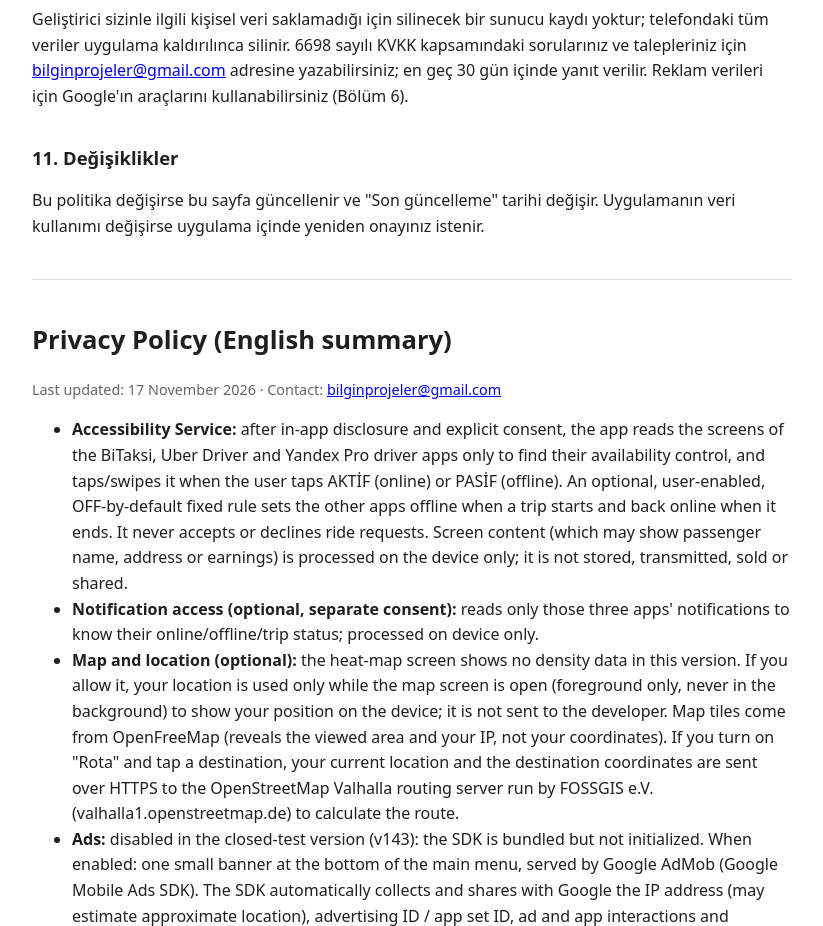
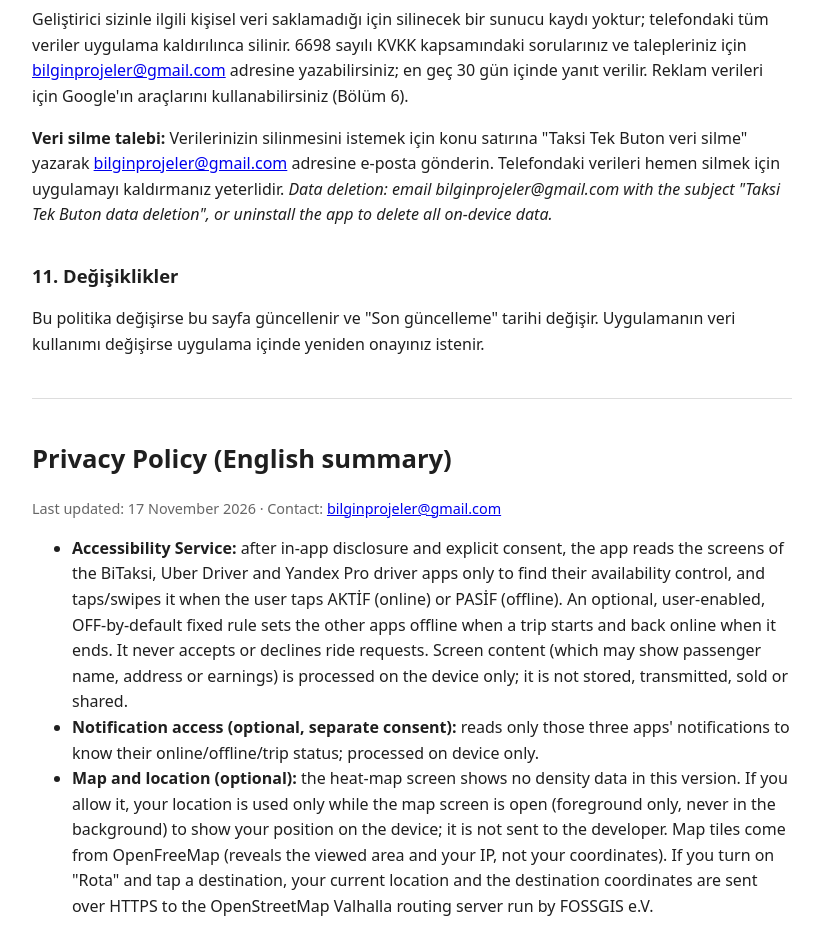
Before and after one commit to hbilgin53/taksi-tek-buton-gizlilik, a plain HTML site: page index.html in a window 1280 px wide. Shown: the part 3460-4386 px from the top of the page, without its empty margins (228-1051 px from the left). Drawn offline with Linux system fonts and the light colour scheme.

Commit message:
Veri silme bolumu

```diff
--- a/index.html
+++ b/index.html
@@ -134,11 +134,15 @@ alabilirsiniz; onay geri alınınca servisler hiçbir şey okumaz ve hiçbir şe
 <p>Uygulama 18 yaş üstü, sürücü belgesi olan taksi sürücüleri içindir; 18 yaş altına yönelik değildir ve bilerek
 çocuklardan veri toplamaz.</p>
 
-<h2>10. Haklarınız (KVKK) ve veri silme</h2>
+<h2 id="veri-silme">10. Haklarınız (KVKK) ve veri silme</h2>
 <p>Geliştirici sizinle ilgili kişisel veri saklamadığı için silinecek bir sunucu kaydı yoktur; telefondaki
 tüm veriler uygulama kaldırılınca silinir. 6698 sayılı KVKK kapsamındaki sorularınız ve talepleriniz için
 <a href="mailto:bilginprojeler@gmail.com">bilginprojeler@gmail.com</a> adresine yazabilirsiniz; en geç 30 gün
 içinde yanıt verilir. Reklam verileri için Google'ın araçlarını kullanabilirsiniz (Bölüm 6).</p>
+<p><strong>Veri silme talebi:</strong> Verilerinizin silinmesini istemek için konu satırına "Taksi Tek Buton veri silme" yazarak
+<a href="mailto:bilginprojeler@gmail.com">bilginprojeler@gmail.com</a> adresine e-posta gönderin. Telefondaki verileri
+hemen silmek için uygulamayı kaldırmanız yeterlidir. <em>Data deletion: email bilginprojeler@gmail.com with the subject
+"Taksi Tek Buton data deletion", or uninstall the app to delete all on-device data.</em></p>
 
 <h2>11. Değişiklikler</h2>
 <p>Bu politika değişirse bu sayfa güncellenir ve "Son güncelleme" tarihi değişir. Uygulamanın veri kullanımı
```
